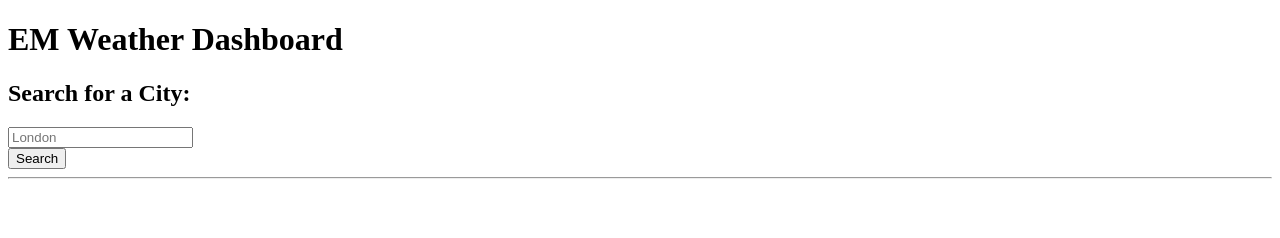
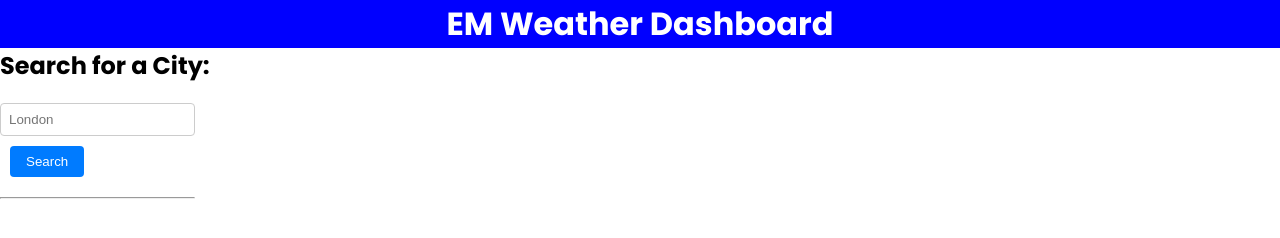
Before and after one commit to Mykulcoding/EM-Weather-Dashboard, a plain HTML site: page index.html in a window 1280 px wide. Drawn offline with nearby package versions, Linux system fonts and the light colour scheme.

Commit message:
added CSS to change fonts, style header, make search history buttons vertical and aligned in dimension with the search input. Added color to search buttons.

```diff
--- a/style.css
+++ b/style.css
@@ -1,4 +1,18 @@
-/* header.container-fluid {
+
+@import url('https://fonts.googleapis.com/css2?family=Poppins:wght@100;200;400;700&display=swap');
+
+*{
+  box-sizing: border-box;
+  margin: 0;
+  padding: 0;
+}
+
+body{
+  font-family:'Poppins',sans-serif;
+}
+
+
+* header.container-fluid {
     text-align: center;
     color: white;
     background-color: blue;
@@ -7,24 +21,79 @@
     margin: 0 auto;
   }
 
+  .search-container {
+    display: flex;
+    flex-direction: column;
+    margin: auto; /* Center the container horizontally */
+}
 
+#form-heading {
+    margin-bottom: 20px;
+}
 
-aside.col-lg-3 {
-    width: 200px;
+.input-container {
+  display: flex;
+  align-items: center;
+}
+
+#search-form {
+    display: flex;
+    align-items: center;
+    margin-bottom: 20px;
+}
+
+#search-input {
+    flex: 1; /* Make the input take remaining space */
+    padding: 8px;
+    border: 1px solid #ccc;
+    border-radius: 4px;
+    margin-bottom: 10px;
+}
+
+button {
+    padding: 8px 16px;
+    background-color: #007bff;
+    color: #fff;
+    border: none;
+    border-radius: 4px;
+    cursor: pointer;
+    margin-left: 10px;
+    width: fit-content;
+    margin-bottom: 20px;
+}
+
+.list-group-item {
+  display: block;
+  margin-bottom: 10px;
+  width: 15%;
+  background-color: rgb(129, 131, 131);
+}
+
+/* .inputgroup{
+  width: auto;
+}
+
+ aside.col-lg-3 {
+    width: 250px;
   }
   .search-history-container {
     display: flex;
     flex-direction: column;
   }
 
-  .list-group-item {
+   .list-group-item {
     display: block;
-    width: 177px;
-    height: 21px;
-    margin-bottom: 5px;
+    width: 173px;
+    height: 19px;
+    margin-bottom: 10px;
+
+  }  */
+
+   /* .search-button {
+    width: 173px;
+    height: 19px;
   }
-
-  .search-button {
-    width: 177px;
-    height: 21px;
-  } */
+ .search-input{
+  width: 200px;
+    height: 30px;
+ } */
```
